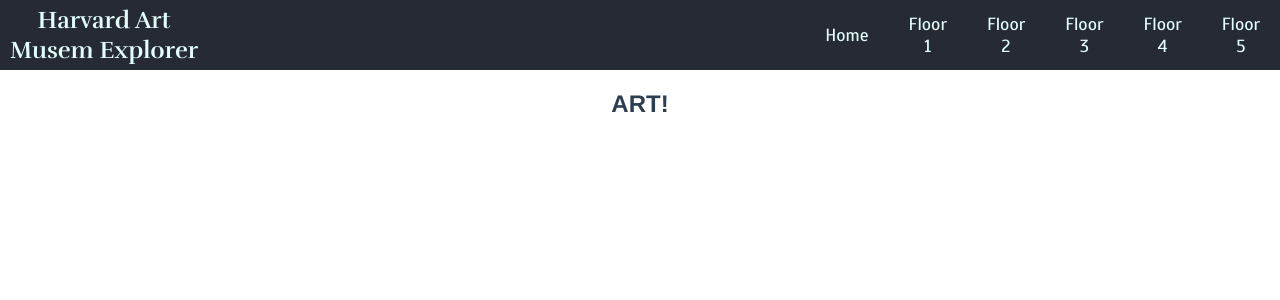
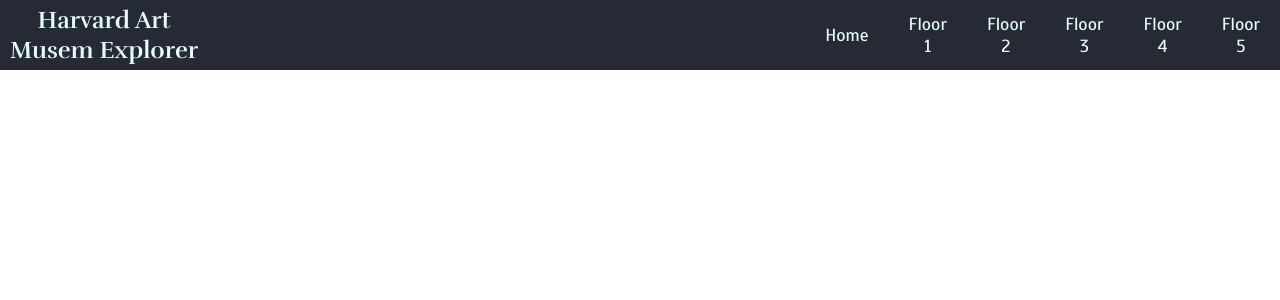
Before and after one commit to NimSum/harvard-art-museum, a Vue app: page / in a window 1280 px wide. Shown: the top 300 px of the page. Built offline with nearby package versions, Linux system fonts and the light colour scheme.

Commit message:
Adds art item component and props, adjusted Floor container

```diff
--- a/src/components/ArtworkContainer.vue
+++ b/src/components/ArtworkContainer.vue
@@ -1,16 +1,29 @@
 <template>
-  <section>
-    <h1>ART!</h1>
+  <section class="ArtworkContainer">
+    <div
+      v-for="artwork in artworks"
+      v-bind:key="artwork.objectid"
+    >
+      <ArtworkItem v-bind:artwork="artwork" />
+    </div>
   </section>
 </template>
 
 <script>
+import ArtworkItem from './ArtworkItem';
+
 export default {
   name: 'ArtworkContainer',
-  props: ['artworks']
+  props: ['artworks'],
+  components: {
+    ArtworkItem
+  }
 }
 </script>
 
 <style lang="scss" scoped>
+  .ArtworkContainer {
+    width: 80%;
+  }
 
 </style>
--- a/src/components/ArtworkItem.vue
+++ b/src/components/ArtworkItem.vue
@@ -0,0 +1,16 @@
+<template>
+  <article>
+    <h2>Work</h2>
+  </article>
+</template>
+
+<script>
+export default {
+  name: 'ArtworkItem',
+  props: ['artwork']
+}
+</script>
+
+<style>
+
+</style>
--- a/src/components/FloorContainer.vue
+++ b/src/components/FloorContainer.vue
@@ -64,8 +64,9 @@ export default {
 }
 </script>
 
-<style lang="scss" scoped>
+<style lang="scss">
   main {
     height: 100%;
+    display: flex;
   }
 </style>
```
